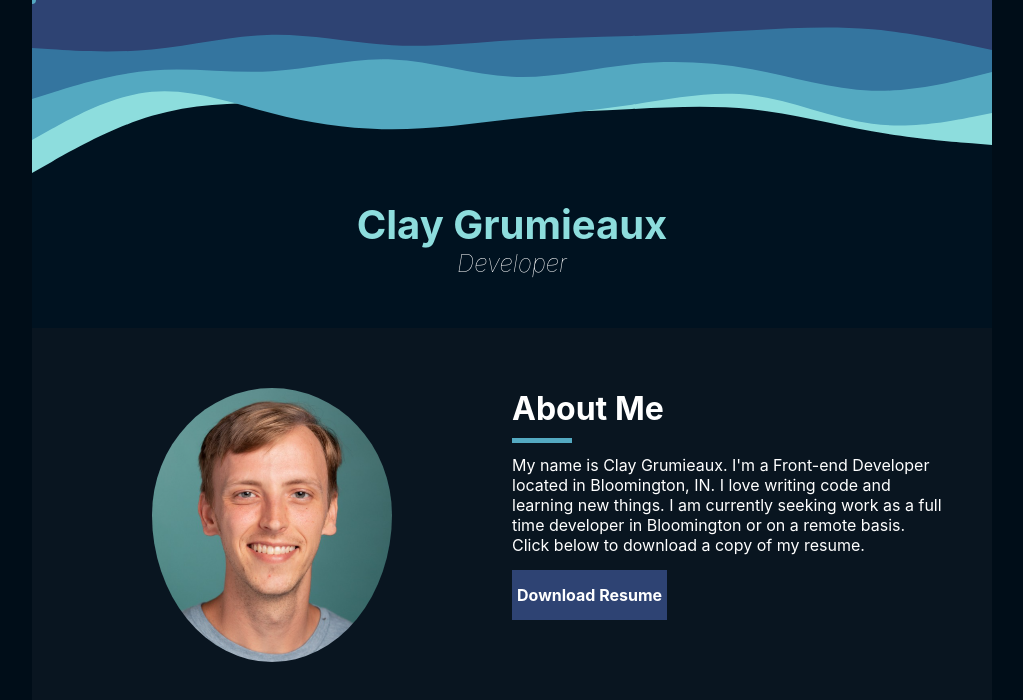
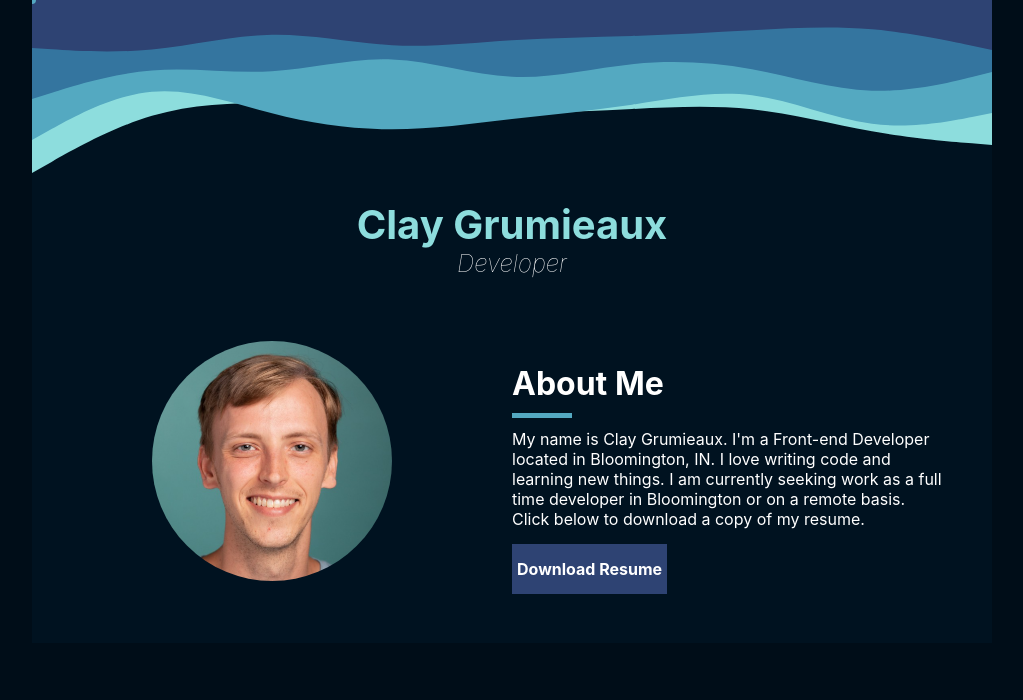
Before and after one commit to claygrumeo/claygrumeo.github.io, a React (Create React App) app: page / in a window 1280 px wide. Shown: the top 700 px of the page, without its empty margins (128-1151 px from the left). Built offline with nearby package versions, Linux system fonts and the light colour scheme.

Commit message:
fix spacing and picture

```diff
--- a/src/components/AboutMe/AboutMe.css
+++ b/src/components/AboutMe/AboutMe.css
@@ -1,19 +1,20 @@
 .AboutMeParent {
-  background-color: #091520;
+  background-color: #001220;
   position: relative;
-  height: 400px;
+  height: 265px;
   margin: auto;
   display: flex;
   flex-direction: row;
-  padding-top: 40px;
+  padding-bottom: 50px;
 }
 
 .AboutMeCol {
   width: 50%;
   color: white;
   display: flex;
-  flex-direction: column;
   text-align: left;
+  justify-content: center;
+  align-items: center;
 }
 
 .AboutMeHeadingText::after {
@@ -52,7 +53,6 @@
   border-radius: 50%;
   width: 50%;
   align-self: center;
-  padding-top: 20px;
   opacity: 0;
   animation: fadeIn 1s forwards;
   animation-delay: 150ms;
@@ -62,7 +62,7 @@
   .AboutMeParent {
     flex-direction: column;
     align-items: center;
-    height: 600px;
+    height: 470px;
   }
 
   .AboutMeText {
```
Also changed, not shown: src/picture.PNG.
